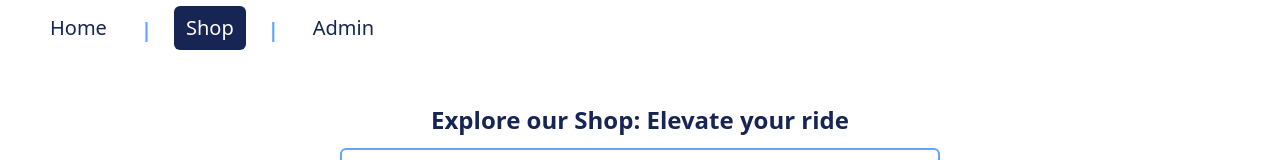
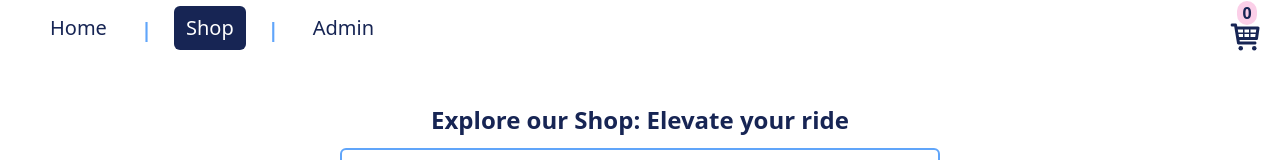
Before and after one commit to tamara24github/basic_ecom, a React (Vite) app: page /shop in a window 1280 px wide. Shown: the top 160 px of the page. Built offline with nearby package versions, Linux system fonts and the light colour scheme; data requests are answered from the project's data file.

Commit message:
Feat/cart style and funcionality (#8)
* feat: styled shop page and made folder common for most used elements

* feat: comments removed, updated footer and heading added to shop page

* feat: cart style and funcionality

* fix: removed button variants

* fix: resolved typescript error

```diff
--- a/src/App.tsx
+++ b/src/App.tsx
@@ -1,17 +1,20 @@
 import { Route, Routes } from 'react-router-dom'
-import Layout from './components/Layout'
 import Admin from './pages/Admin'
 import Home from './pages/Home'
 import Shop from './pages/Shop'
+import RootLayout from './components/layouts/RootLayout'
+import ShopLayout from './components/layouts/ShopLayout'
 
 function App() {
   return (
     <>
       <Routes>
-        <Route path="/" element={<Layout />}>
+        <Route path="/" element={<RootLayout />}>
           <Route index element={<Home />} />
-          <Route path="/shop" element={<Shop />} />
           <Route path="/admin" element={<Admin />} />
+        </Route>
+        <Route path="/shop" element={<ShopLayout />}>
+          <Route index element={<Shop />} />
         </Route>
       </Routes>
     </>
--- /dev/null
+++ b/src/components/Cart.tsx
@@ -0,0 +1,37 @@
+import Popper from './Popper'
+import { TiShoppingCart } from 'react-icons/ti'
+import Heading from './common/Heading'
+import Paragraph from './common/Paragraph'
+import { useContext } from 'react'
+import { CartContext } from '../contexts/CartContext'
+import CartItem from './CartItem'
+
+function Cart() {
+  const { cartItems, cartCount, total } = useContext(CartContext)
+
+  return (
+    <Popper
+      anchorElement={
+        <div className="relative flex flex-col">
+          <div className="bg-pink-200 w-5 text-center rounded-full font-semibold  text-blue-950 absolute right-[23px]">
+            {cartCount}
+          </div>
+          <TiShoppingCart className="text-4xl text-blue-950 mr-4 mt-[18px] cursor-pointer" />
+        </div>
+      }
+    >
+      <Heading as="h2" fontSize="xl" fontWeight="semibold" className="mb-3">
+        Your Cart:
+      </Heading>
+      {cartItems.map((cartItem, index) => {
+        return <CartItem cartItem={cartItem} index={index} key={cartItem.id} />
+      })}
+      <div className="h-[1px] w-full bg-gray-400 mt-5" />
+      <Paragraph weight="semibold" className="mt-5">
+        Total: {total}€
+      </Paragraph>
+    </Popper>
+  )
+}
+
+export default Cart
--- /dev/null
+++ b/src/components/CartItem.tsx
@@ -0,0 +1,59 @@
+import { CartItem } from '../contexts/CartContext'
+import Button from './common/Button'
+import Heading from './common/Heading'
+import Paragraph from './common/Paragraph'
+import { CartContext } from '../contexts/CartContext'
+import { useContext } from 'react'
+import { IoMdAddCircleOutline, IoMdRemoveCircleOutline } from 'react-icons/io'
+
+type Props = {
+  cartItem: CartItem
+  index: number
+}
+
+function CartItem({ cartItem, index }: Props) {
+  const { addCartItem, removeCartItem, deleteCartItem } =
+    useContext(CartContext)
+
+  return (
+    <>
+      {index !== 0 && <div className="h-[1px] w-full bg-gray-400" />}
+
+      <div className="flex justify-between items-center h-28 p-3">
+        <img
+          src={cartItem.image}
+          className="w-16 bg-no-repeat object-center aspect-[3/4] object-cover"
+        />
+
+        <div className="w-52">
+          <Heading as="h4" fontWeight="semibold" className="mb-2">
+            {cartItem.name}
+          </Heading>
+          <div className="mb-1 flex items-center">
+            Quantity:{' '}
+            <IoMdRemoveCircleOutline
+              className="w-[29px] h-[29px] text-red-500 mx-2 text-[19px] hover:text-red-700"
+              onClick={() => removeCartItem(cartItem.id)}
+            />
+            <span className="mx-1 font-bold">{cartItem.quantity}</span>
+            <IoMdAddCircleOutline
+              className="w-[29px] h-[29px] text-[19px] mx-2 text-green-500 hover:text-green-700"
+              onClick={() => addCartItem(cartItem)}
+            />
+          </div>
+          <Paragraph className="mt-2">{cartItem.price} €</Paragraph>
+        </div>
+
+        <Button
+          textColor="red"
+          className="w-20 h-8 border border-red-200 "
+          onClick={() => deleteCartItem(cartItem.id)}
+        >
+          Remove
+        </Button>
+      </div>
+    </>
+  )
+}
+
+export default CartItem
--- /dev/null
+++ b/src/components/Popper.tsx
@@ -0,0 +1,27 @@
+import { ReactNode, useState } from 'react'
+
+type Props = {
+  anchorElement: ReactNode
+  children?: ReactNode
+}
+
+function Popper({ anchorElement, children }: Props) {
+  const [isOpen, setIsOpen] = useState(false)
+
+  const handleCartClick = () => {
+    setIsOpen(!isOpen)
+  }
+
+  return (
+    <div className="relative">
+      <div onClick={handleCartClick}>{anchorElement}</div>
+      {isOpen && (
+        <div className="p-4 border-2 rounded-xl border-blue-950 drop-shadow-xl bg-white absolute right-8 top-8 z-10  w-[450px]">
+          {children}
+        </div>
+      )}
+    </div>
+  )
+}
+
+export default Popper
--- /dev/null
+++ b/src/components/RootHeader.tsx
@@ -0,0 +1,11 @@
+import Navbar from './Navbar'
+
+function RootHeader() {
+  return (
+    <header>
+      <Navbar />
+    </header>
+  )
+}
+
+export default RootHeader
--- /dev/null
+++ b/src/components/ShopHeader.tsx
@@ -0,0 +1,13 @@
+import Cart from './Cart'
+import Navbar from './Navbar'
+
+function ShopHeader() {
+  return (
+    <header className="flex justify-between items-center">
+      <Navbar />
+      <Cart />
+    </header>
+  )
+}
+
+export default ShopHeader
--- a/src/components/ShopItem.tsx
+++ b/src/components/ShopItem.tsx
@@ -2,12 +2,16 @@ import { Product } from '../services/products'
 import Paragraph from './common/Paragraph'
 import Button from './common/Button'
 import Heading from './common/Heading'
+import { CartContext } from '../contexts/CartContext'
+import { useContext } from 'react'
 
 type Props = {
   product: Product
 }
 
 function ShopItem({ product }: Props) {
+  const { addCartItem } = useContext(CartContext)
+
   return (
     <li className="border-2 border-blue-150 bg-blue-50 flex flex-col items-center drop-shadow-md p-1.5">
       <img
@@ -40,6 +44,7 @@ function ShopItem({ product }: Props) {
         fontWeight="semibold"
         textColor="white"
         className="w-full p-2 mt-3 text-lg "
+        onClick={() => addCartItem(product)}
       >
         + Add to Cart
       </Button>
--- a/src/components/common/Button.tsx
+++ b/src/components/common/Button.tsx
@@ -24,6 +24,8 @@ const variants = {
   },
   textColor: {
     white: 'text-white',
+    red: 'text-red-600',
+    green: 'text-green-600',
   },
 }
 
@@ -35,15 +37,17 @@ type Props = {
   rounded?: keyof typeof variants.rounded
   hover?: keyof typeof variants.hover
   textColor?: keyof typeof variants.textColor
+  onClick?: () => void
 }
 function Button({
   backgroundColor = 'transparent',
+  children,
+  className,
   fontWeight = 'semibold',
+  hover = 'transparent',
   rounded = 'md',
-  hover = 'transparent',
   textColor = 'white',
-  className,
-  children,
+  ...props
 }: Props) {
   return (
     <button
@@ -55,6 +59,7 @@ function Button({
         variants.textColor[textColor],
         className,
       )}
+      {...props}
     >
       {children}
     </button>
--- /dev/null
+++ b/src/components/layouts/RootLayout.tsx
@@ -0,0 +1,19 @@
+import { Outlet } from 'react-router-dom'
+import Footer from '../Footer'
+import RootHeader from '../RootHeader'
+
+const RootLayout = () => {
+  return (
+    <div className="min-h-screen flex flex-col">
+      <RootHeader />
+
+      <main className="grow flex flex-col">
+        <Outlet />
+      </main>
+
+      <Footer />
+    </div>
+  )
+}
+
+export default RootLayout
--- /dev/null
+++ b/src/components/layouts/ShopLayout.tsx
@@ -0,0 +1,19 @@
+import { Outlet } from 'react-router-dom'
+import Footer from '../Footer'
+import ShopHeader from '../ShopHeader'
+
+const ShopLayout = () => {
+  return (
+    <div className="min-h-screen flex flex-col">
+      <ShopHeader />
+
+      <main className="grow flex flex-col">
+        <Outlet />
+      </main>
+
+      <Footer />
+    </div>
+  )
+}
+
+export default ShopLayout
--- /dev/null
+++ b/src/contexts/CartContext.tsx
@@ -0,0 +1,114 @@
+import { ReactNode, createContext, useEffect, useState } from 'react'
+import { Product } from '../services/products'
+
+export type CartItem = Product & {
+  quantity: number
+}
+
+type CartContextProps = {
+  addCartItem: (product: Product) => void
+  removeCartItem: (productId: string) => void
+  deleteCartItem: (productId: string) => void
+  cartItems: CartItem[]
+  cartCount: number
+  total: number
+}
+
+const defaultCartContext = {
+  addCartItem: () => {},
+  removeCartItem: () => {},
+  deleteCartItem: () => {},
+  cartItems: [],
+  cartCount: 0,
+  total: 0,
+}
+
+export const CartContext = createContext<CartContextProps>(defaultCartContext)
+
+type CartContextProviderProps = { children?: ReactNode }
+
+export const CartContextProvider = ({ children }: CartContextProviderProps) => {
+  const [cartItems, setCartItems] = useState<CartItem[]>(
+    JSON.parse(localStorage.getItem('cartItems') || '[]'),
+  )
+  const [cartCount, setCartCount] = useState<number>(0)
+  const [total, setTotal] = useState<number>(0)
+
+  useEffect(() => {
+    localStorage.setItem('cartItems', JSON.stringify(cartItems))
+    setCartCount(
+      cartItems.reduce((count, cartItem) => count + cartItem.quantity, 0),
+    ),
+      setTotal(
+        Number(
+          cartItems
+            .reduce(
+              (total, cartItem) => total + cartItem.price * cartItem.quantity,
+              0,
+            )
+            .toFixed(2),
+        ),
+      )
+  }, [cartItems])
+
+  const addCartItem = (product: Product) => {
+    const isProductInCart = cartItems.some(
+      (cartItem) => cartItem.id === product.id,
+    )
+    if (isProductInCart) {
+      setCartItems((prevState) =>
+        prevState.map((cartItem) => {
+          if (cartItem.id === product.id) {
+            return { ...cartItem, quantity: cartItem.quantity + 1 }
+          }
+          return cartItem
+        }),
+      )
+    } else {
+      setCartItems((prevState) => [...prevState, { ...product, quantity: 1 }])
+    }
+  }
+
+  const removeCartItem = (productId: string) => {
+    const isLastQuantity =
+      cartItems.find((cartItem) => cartItem.id === productId)?.quantity === 1
+    if (isLastQuantity) {
+      setCartItems((prevState) =>
+        prevState.filter((cartItem) => cartItem.id !== productId),
+      )
+    } else {
+      setCartItems((prevState) =>
+        prevState.map((cartItem) => {
+          if (cartItem.id === productId) {
+            return { ...cartItem, quantity: cartItem.quantity - 1 }
+          }
+
+          return cartItem
+        }),
+      )
+    }
+  }
+
+  const deleteCartItem = (productId: string) => {
+    setCartItems((prevState) =>
+      prevState.filter((cartItem) => {
+        return cartItem.id !== productId
+      }),
+    )
+  }
+
+  return (
+    <CartContext.Provider
+      value={{
+        addCartItem,
+        removeCartItem,
+        deleteCartItem,
+        cartItems,
+        cartCount,
+        total,
+      }}
+    >
+      {children}
+    </CartContext.Provider>
+  )
+}
--- a/src/main.tsx
+++ b/src/main.tsx
@@ -4,6 +4,7 @@ import App from './App.tsx'
 import './index.css'
 import { BrowserRouter } from 'react-router-dom'
 import { QueryClientProvider, QueryClient } from '@tanstack/react-query'
+import { CartContextProvider } from './contexts/CartContext.tsx'
 
 const queryClient = new QueryClient({
   defaultOptions: {
@@ -15,10 +16,12 @@ const queryClient = new QueryClient({
 
 ReactDOM.createRoot(document.getElementById('root')!).render(
   <React.StrictMode>
-    <QueryClientProvider client={queryClient}>
-      <BrowserRouter>
-        <App />
-      </BrowserRouter>
-    </QueryClientProvider>
+    <BrowserRouter>
+      <QueryClientProvider client={queryClient}>
+        <CartContextProvider>
+          <App />
+        </CartContextProvider>
+      </QueryClientProvider>
+    </BrowserRouter>
   </React.StrictMode>,
 )
```
Also changed, not shown: 1 other file (tests, documents, lock files or other folders).
